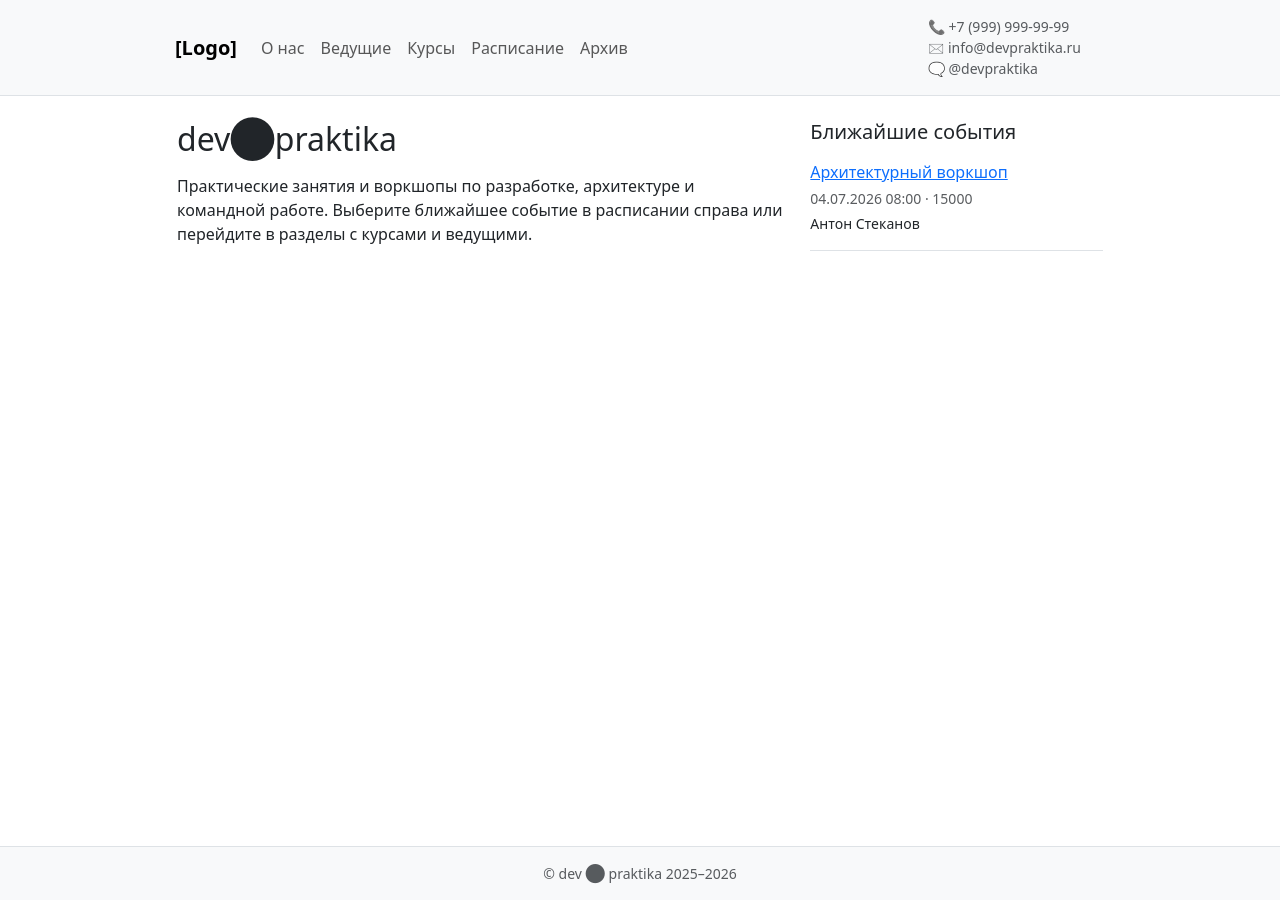
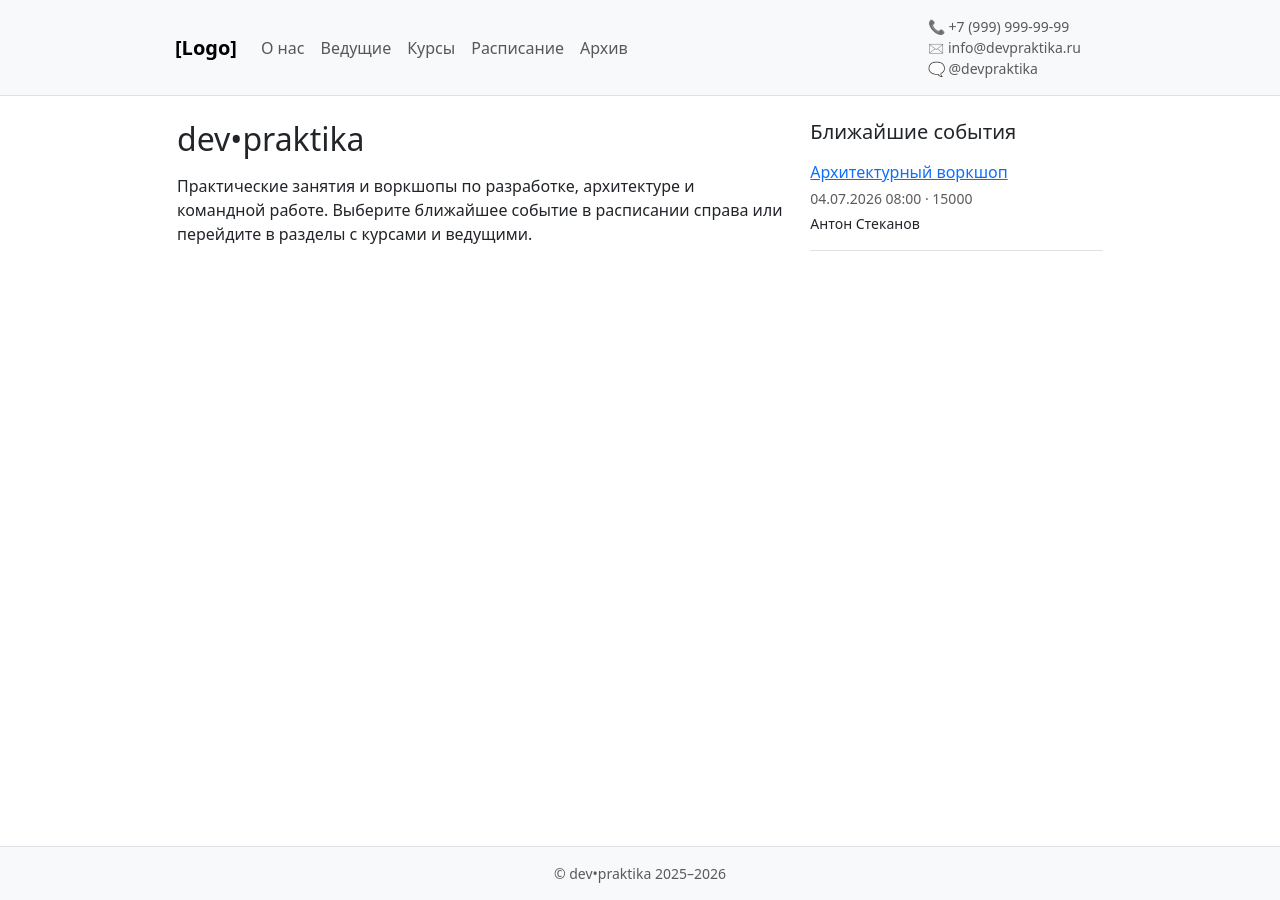
Before and after one commit to devpraktika-ru/devpraktika-ru.github.io, a Jekyll site: the page built from index.md, in a window 1280 px wide. Built offline with Jekyll 4.4.1, drawn with Linux system fonts in a browser that asks for light colours.

Commit message:
Fix bullet

```diff
--- a/_layouts/default.html
+++ b/_layouts/default.html
@@ -96,7 +96,7 @@
       <div class="container">
         <div class="row justify-content-center">
           <div class="col-12 col-xl-10 col-xxl-8 text-center">
-            <p class="text-muted small mb-0">&copy; dev ⬤ praktika 2025–{{ "now" | date: "%Y" }}</p>
+            <p class="text-muted small mb-0">&copy; dev•praktika 2025–{{ "now" | date: "%Y" }}</p>
           </div>
         </div>
       </div>
--- a/index.md
+++ b/index.md
@@ -1,13 +1,13 @@
 ---
 layout: default
-title: dev⬤praktika
+title: dev•praktika
 ---
 
 {% assign upcoming_events = site.events | where_exp: "event", "event.past == false" | sort: "date" %}
 
 <div class="row g-4">
   <div class="col-12 col-lg-8">
-    <h1 class="h2 mb-3">dev⬤praktika</h1>
+    <h1 class="h2 mb-3">dev•praktika</h1>
     <p>
       Практические занятия и воркшопы по разработке, архитектуре и командной работе.
       Выберите ближайшее событие в расписании справа или перейдите в разделы с курсами и ведущими.
```
